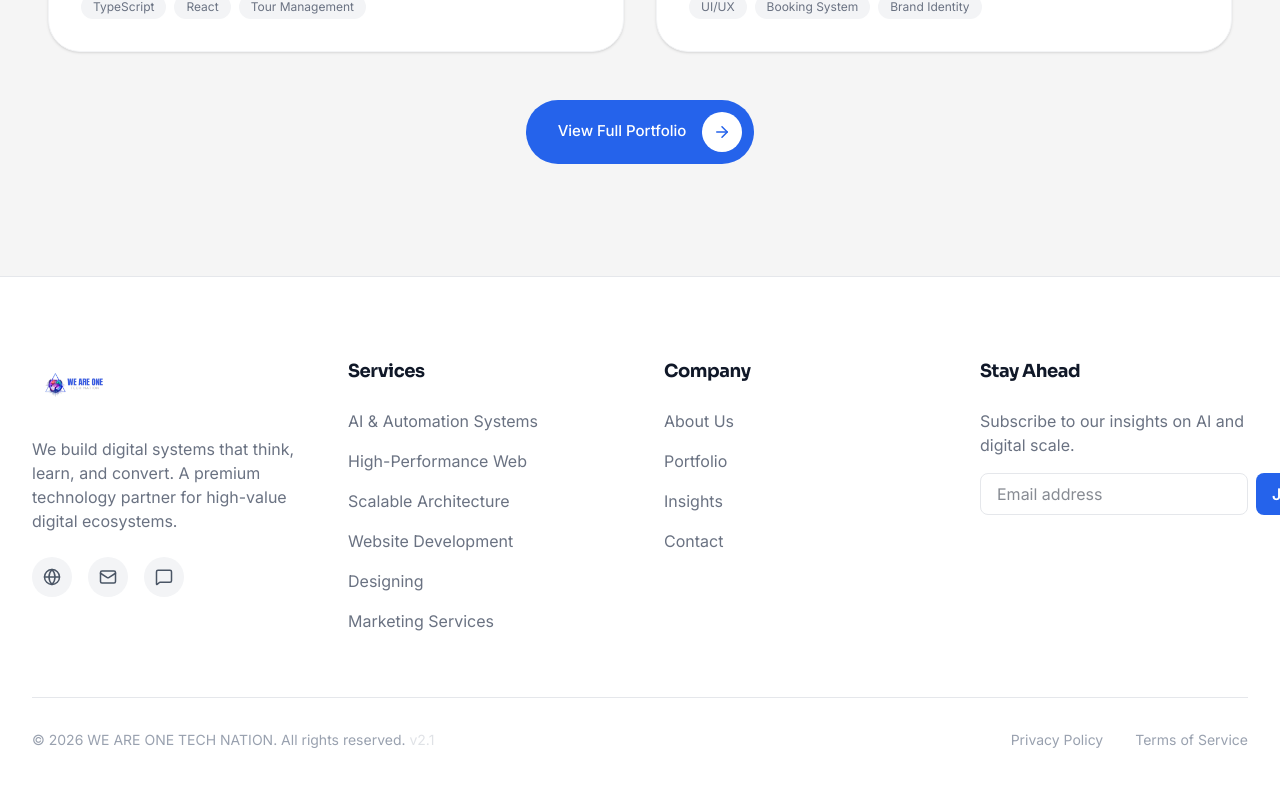
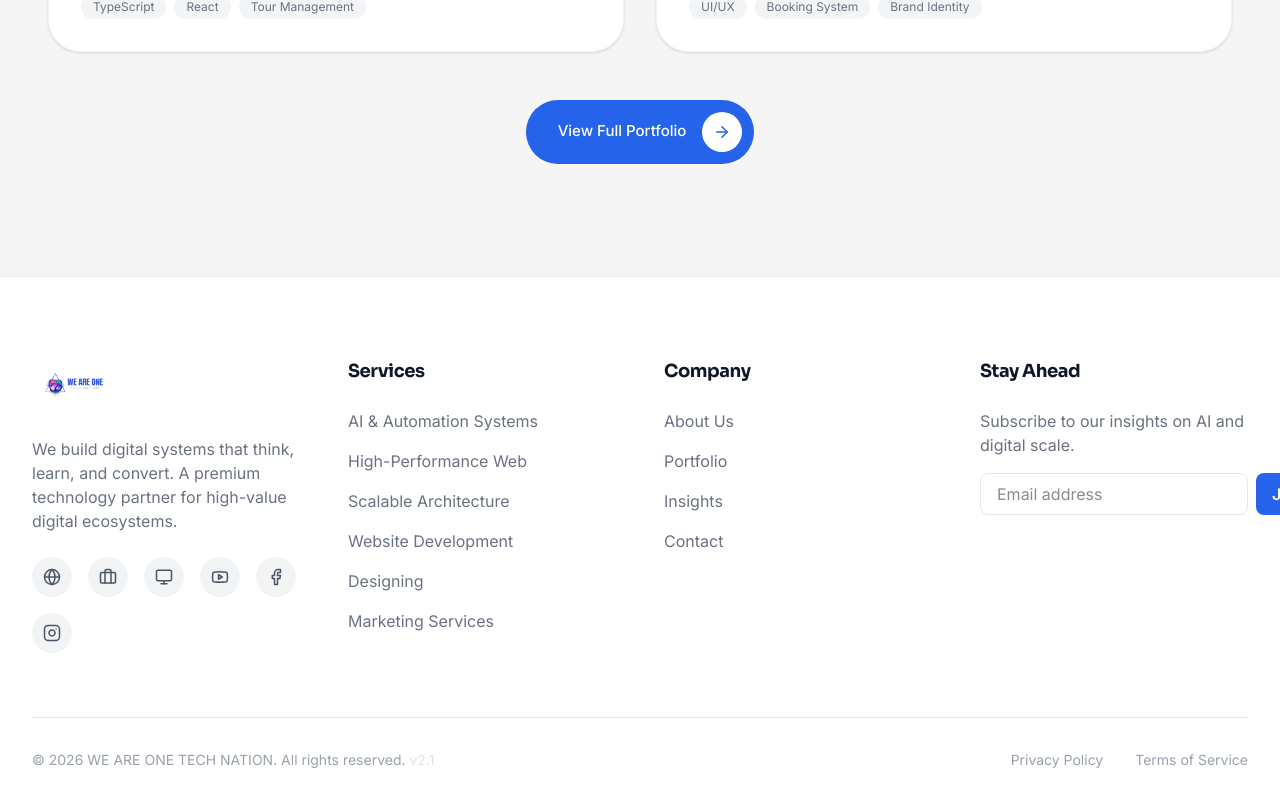
Before and after one commit to privacychamber/WeAreOneTechNation, a React (Vite) app: page / in a window 1280 px wide. Shown: the part 3168-3974 px from the top of the page. Built offline with nearby package versions, Linux system fonts and the light colour scheme; no server answers.

Commit message:
feat: update social links and icons in footer

```diff
--- a/src/components/common/Footer.tsx
+++ b/src/components/common/Footer.tsx
@@ -1,6 +1,6 @@
 import React from 'react';
 import { Link } from 'react-router-dom';
-import { Globe, Mail, MessageSquare, ArrowUpRight } from 'lucide-react';
+import { Globe, Mail, MessageSquare, ArrowUpRight, Briefcase, Monitor, Youtube, Facebook, Instagram } from 'lucide-react';
 import { useContent } from '../../hooks/useContent';
 
 export const Footer: React.FC = () => {
@@ -18,11 +18,22 @@ export const Footer: React.FC = () => {
             <p className="text-gray-500 dark:text-gray-400 max-w-xs transition-colors duration-300">
               We build digital systems that think, learn, and convert. A premium technology partner for high-value digital ecosystems.
             </p>
-            <div className="flex gap-4">
-              {[Globe, Mail, MessageSquare].map((Icon, i) => (
+            <div className="flex gap-4 flex-wrap">
+              {[
+                { Icon: Globe, url: 'https://weareonetechnation.com/', label: 'Website' },
+                { Icon: Briefcase, url: 'https://www.upwork.com/freelancers/~01c9e8378dd87006c4', label: 'Upwork' },
+                { Icon: Monitor, url: 'https://www.freelancer.com/u/weareonetech', label: 'Freelancer' },
+                { Icon: Youtube, url: 'https://www.youtube.com/@WeAreOneTechNation', label: 'YouTube' },
+                { Icon: Facebook, url: 'https://www.facebook.com/weareonetechnation', label: 'Facebook' },
+                { Icon: Instagram, url: 'https://www.instagram.com/weareonetechnation/', label: 'Instagram' },
+              ].map(({ Icon, url, label }, i) => (
                 <a
                   key={i}
-                  href="#"
+                  href={url}
+                  target="_blank"
+                  rel="noopener noreferrer"
+                  aria-label={label}
+                  title={label}
                   className="w-10 h-10 rounded-full bg-gray-100 dark:bg-slate-800 flex items-center justify-center hover:bg-[#2563eb] dark:hover:bg-[#2563eb] hover:text-white transition-all duration-300 text-gray-600 dark:text-gray-300"
                 >
                   <Icon size={18} />
```
